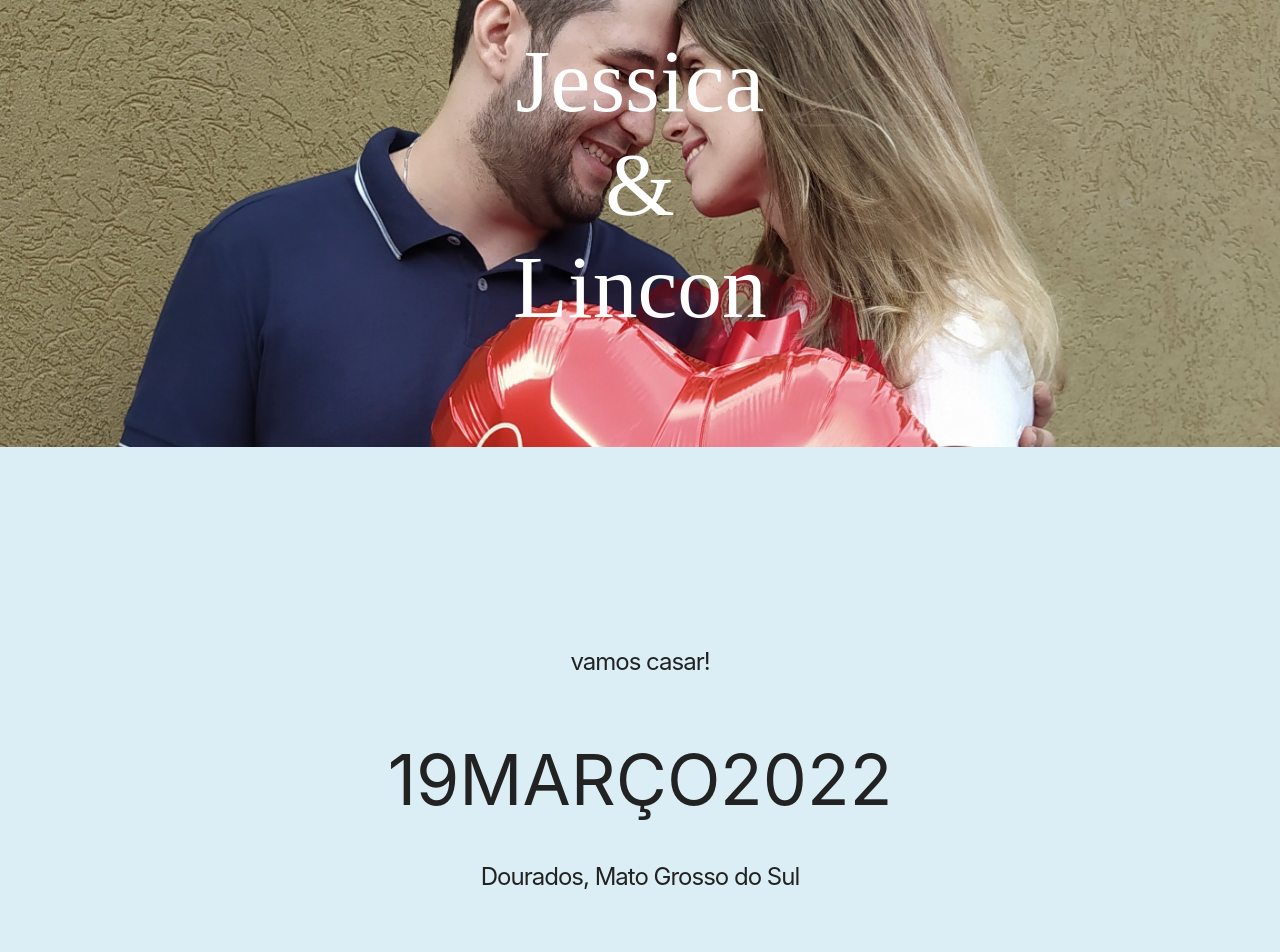
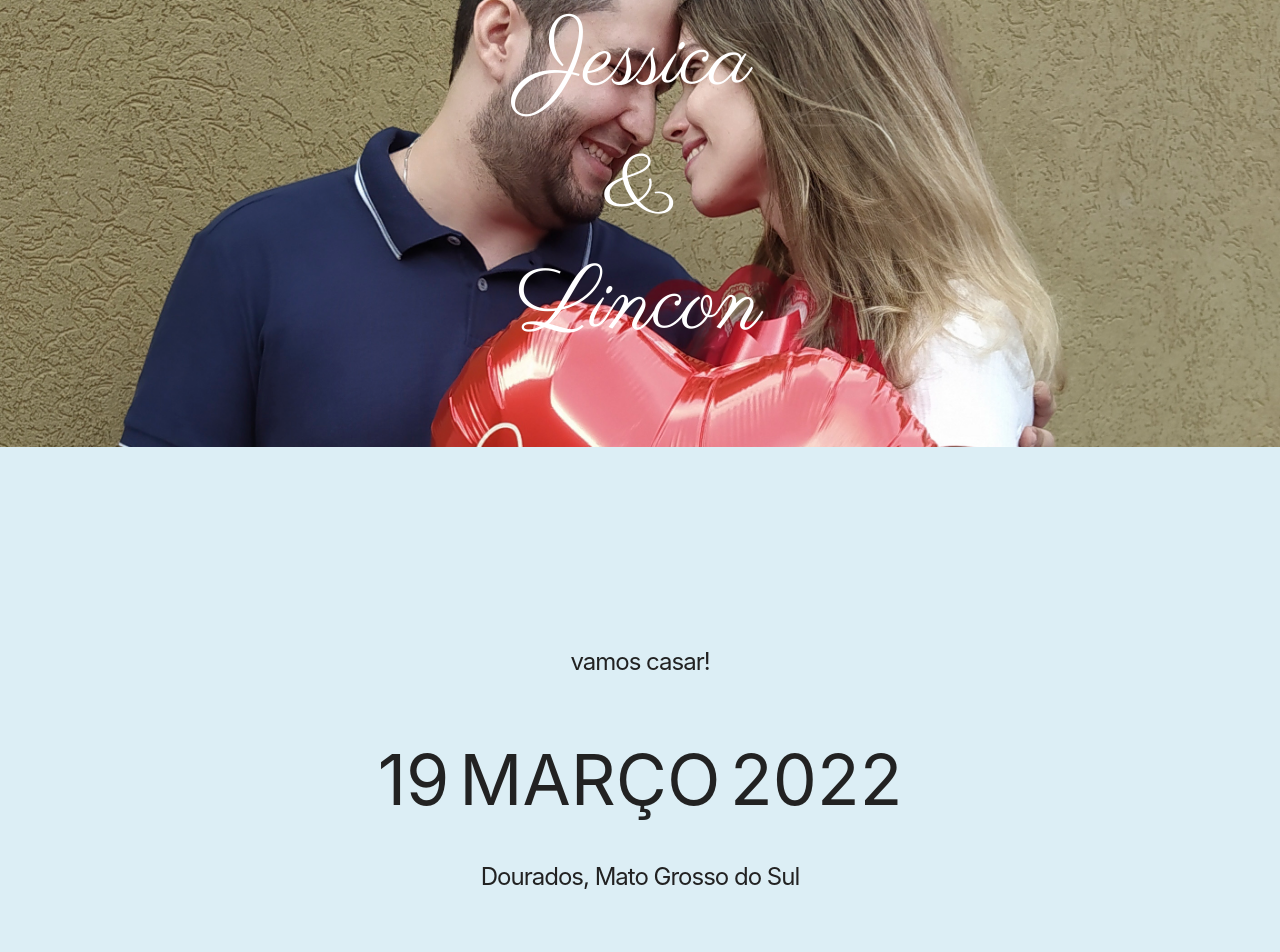
Before and after one commit to igorulian/casamento-lincon-jessica, a React (Create React App) app: page / in a window 1280 px wide. Shown: the part 200-1152 px from the top of the page. Built offline with nearby package versions, Linux system fonts and the light colour scheme.

Commit message:
fixed maintext font

```diff
--- a/src/pages/dashboard/index.tsx
+++ b/src/pages/dashboard/index.tsx
@@ -1,15 +1,16 @@
 import React from 'react'
 import { Image, SectionInfo, ImageContainer, ImageText, ImageTextContainer, SectinInfoTextSmall, SectionInfoContainer, SectinInfoTextBigWelcome, SectinInfoTextBigDate, LastSection } from './styles'
 import backgroundiamge from '../../assets/backgroundimage.jpg'
+import './text.css'
 
 const Dashboard:React.FC = () =>{
   return (
       <>
         <ImageContainer>
           <ImageTextContainer>
-            <ImageText> Jessica </ImageText>
-            <ImageText> {'&'} </ImageText>
-            <ImageText> Lincon </ImageText>
+            <ImageText className='maintext'> Jessica </ImageText>
+            <ImageText className='maintext'> {'&'} </ImageText>
+            <ImageText className='maintext'> Lincon </ImageText>
           </ImageTextContainer>
 
           <Image src={backgroundiamge}/>
--- a/src/pages/dashboard/styles.ts
+++ b/src/pages/dashboard/styles.ts
@@ -22,8 +22,6 @@ export const ImageTextContainer = styled.div`
 `
 
 export const ImageText = styled.p`
-    @import url('https://fonts.googleapis.com/css2?family=Parisienne&display=swap');
-    font-family: 'Parisienne', initial;
     font-size: min(7vw, 90px);
     color: #fff;
 `
@@ -42,11 +40,12 @@ export const SectionInfoContainer = styled.div`
 export const SectionInfo = styled.div`
     display: flex;
     flex-direction: column;
-    width: 50%;
     height: fit-content;
-    background-color: #dceef5;
     align-items: center;
     justify-content: center;
+    width: 100%;
+    margin-right: 10px;
+    margin-left: 10px;
 `
 
 export const SectinInfoTextSmall = styled.p`
@@ -58,13 +57,18 @@ export const SectinInfoTextSmall = styled.p`
     text-align: center;
     margin-bottom: 20px;
     letter-spacing: -1px;
+    width: 60%;
+    @media(max-width: 500px){
+        width: 100%;
+    }
+
 `
 
 export const SectinInfoTextBigDate = styled.p`
     @import url('https://fonts.googleapis.com/css2?family=Inter:wght@100&display=swap');
     font-family: 'Inter', monospace;
-    font-size:  min(6vw, 70px);
-    word-spacing: -20px;
+    font-size:  min(7vw, 70px);
+    word-spacing: -10px;
     color: #222;
     margin-top: 40px;
     margin-bottom: 40px;
--- /dev/null
+++ b/src/pages/dashboard/text.css
@@ -0,0 +1,5 @@
+@import url('https://fonts.googleapis.com/css2?family=Parisienne&display=swap');
+
+.maintext{
+    font-family: 'Parisienne', cursive;
+}
```
